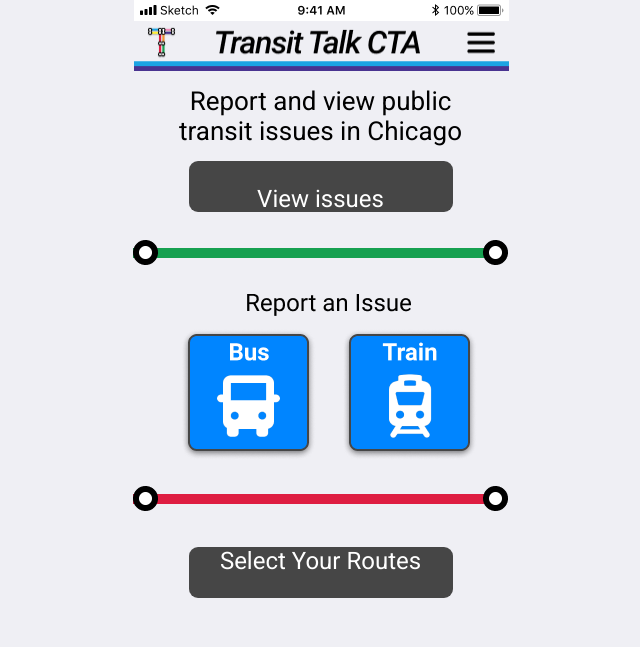
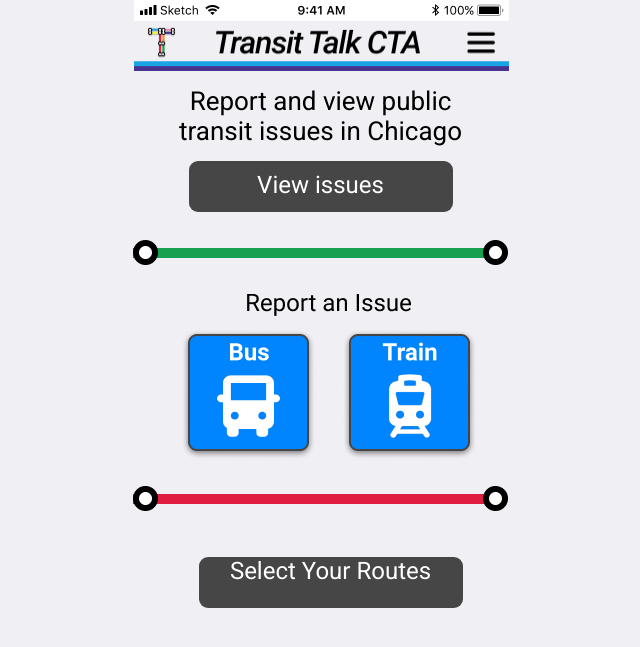
Before and after one commit to andreanthony/andreanthony.github.io, a Jekyll site: the page landingscreen.html, which Jekyll copies as it is, in a window 1280 px wide. Shown: the top 647 px of the page, without its empty margins (319-959 px from the left). Built offline with Jekyll 4.4.1, drawn with Linux system fonts in a browser that asks for light colours.

Commit message:
Update landingscreen.html

```diff
--- a/landingscreen.html
+++ b/landingscreen.html
@@ -15,10 +15,10 @@
  <div id="bar" style="line-height: 20px;"><img src="/Black.png" alt="bar" /></div>
  <div id="header"><img style="height: 50px; width: 375px;" src="/header.png" alt="header" /></div>
  <div id="maintext">Report and view public transit issues in Chicago</div>
- <div id="mainbutton"><p>View issues</p></div>
+ <div id="mainbutton"><p style="margin: 10px;">View issues</p></div>
  <div id="separatorgreen"><img src="/green.png" alt="separatorgreen" /></div>
  <div id="reportissue"><img src="/reportAnIssue.png" alt="reportissue" /></div>
  <div id="separatorred"><img src="/red.png" alt="separatorred" /></div>
- <div id="mainbutton-1">Select Your Routes</div>
+  <div id="mainbutton-1"<p style="margin: 10px;">Select Your Routes</p></div>
 </body>
 </html>
```
